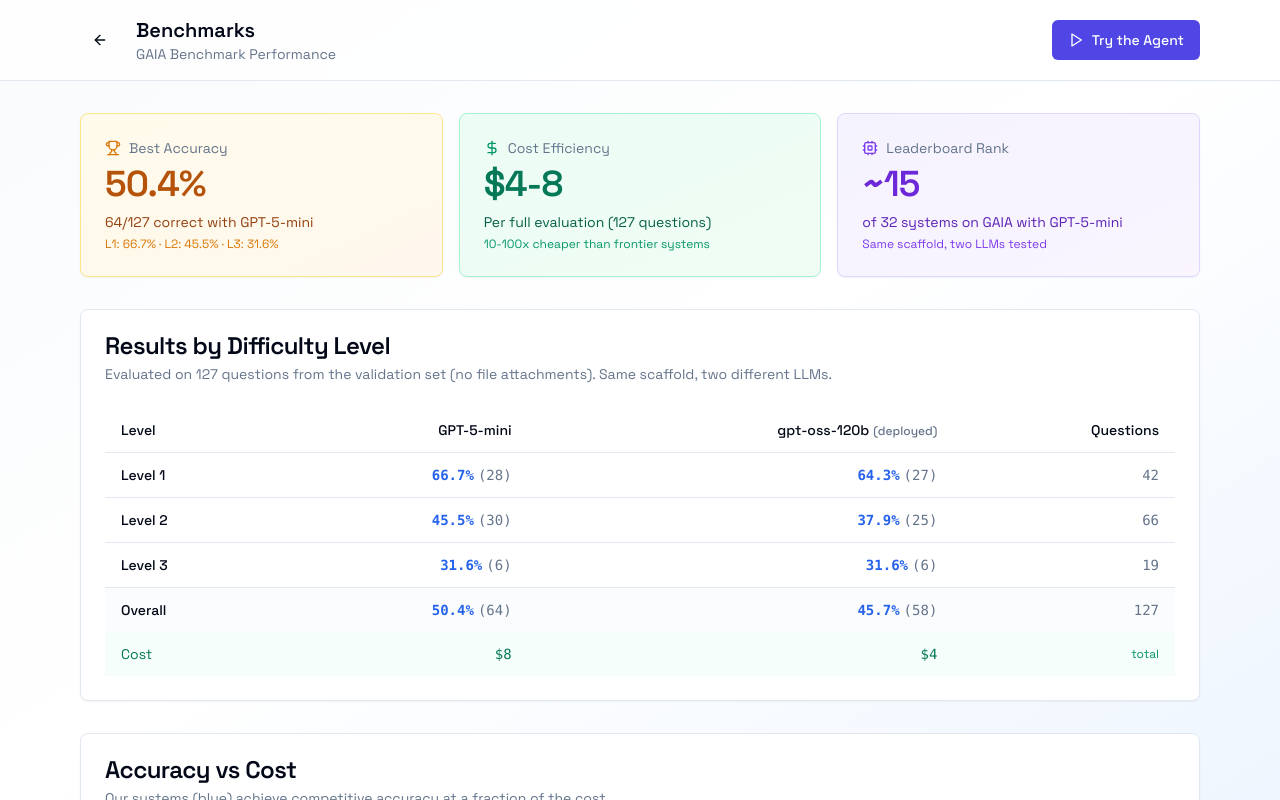
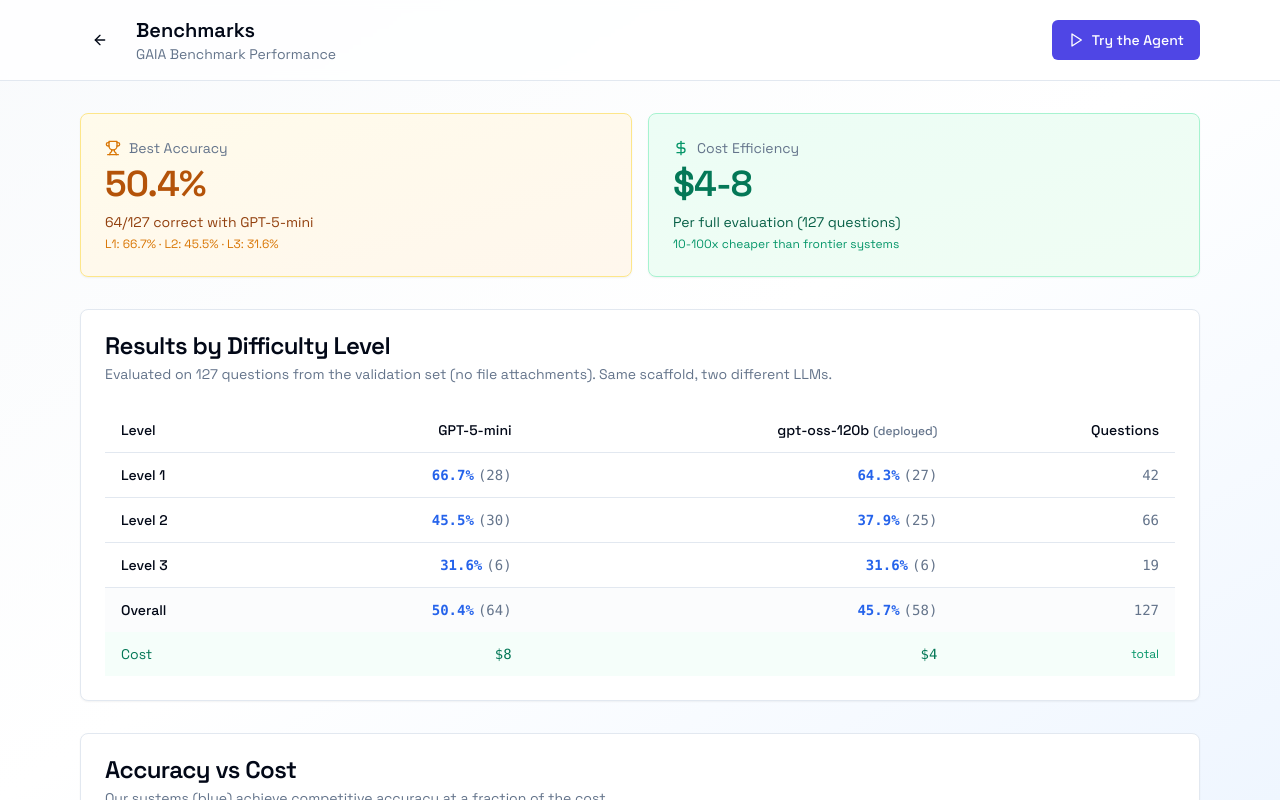
Before and after one commit to anudeep-gad12/Fluxion, a React (Vite) app in the folder ui/: page /benchmarks in a window 1280 px wide. Built offline with nearby package versions, Linux system fonts and the light colour scheme.

Commit message:
fix(benchmarks): drop third hero card entirely, keep two-column layout

```diff
--- a/ui/src/components/BenchmarksPage.tsx
+++ b/ui/src/components/BenchmarksPage.tsx
@@ -5,7 +5,7 @@
 import { Card, CardContent, CardDescription, CardHeader, CardTitle } from '@/components/ui/card';
 import { Badge } from '@/components/ui/badge';
 import { Button } from '@/components/ui/button';
-import { ArrowLeft, Trophy, DollarSign, Cpu, ExternalLink, FileText, Play, Globe, Code, FileSearch, ArrowUpDown, ArrowUp, ArrowDown } from 'lucide-react';
+import { ArrowLeft, Trophy, DollarSign, ExternalLink, FileText, Play, Globe, Code, FileSearch, ArrowUpDown, ArrowUp, ArrowDown } from 'lucide-react';
 import { TracesModal } from '@/components/TracesModal';
 import { ScatterChart, Scatter, XAxis, YAxis, CartesianGrid, Tooltip, ResponsiveContainer, LabelList } from 'recharts';
 
@@ -194,7 +194,7 @@
       <main className="flex-1 overflow-y-auto">
         <div className="max-w-6xl mx-auto px-3 sm:px-4 py-4 sm:py-6 md:py-8 space-y-6 sm:space-y-8">
         {/* Hero Stats */}
-        <section className="grid grid-cols-1 sm:grid-cols-2 lg:grid-cols-3 gap-3 sm:gap-4">
+        <section className="grid grid-cols-1 sm:grid-cols-2 gap-3 sm:gap-4">
           <Card className="bg-gradient-to-br from-amber-50 to-orange-50 border-amber-200">
             <CardHeader className="pb-2">
               <CardDescription className="flex items-center gap-2">
@@ -227,24 +227,6 @@
               </p>
               <p className="text-xs text-emerald-600 mt-1">
                 10-100x cheaper than frontier systems
-              </p>
-            </CardContent>
-          </Card>
-
-          <Card className="bg-gradient-to-br from-violet-50 to-purple-50 border-violet-200">
-            <CardHeader className="pb-2">
-              <CardDescription className="flex items-center gap-2">
-                <Cpu className="h-4 w-4 text-violet-600" />
-                Leaderboard Rank
-              </CardDescription>
-              <CardTitle className="text-3xl sm:text-4xl text-violet-700">~15</CardTitle>
-            </CardHeader>
-            <CardContent>
-              <p className="text-xs sm:text-sm text-violet-800">
-                of 32 systems on GAIA with {bestModel.model}
-              </p>
-              <p className="text-xs text-violet-600 mt-1">
-                Same scaffold, two LLMs tested
               </p>
             </CardContent>
           </Card>
```
